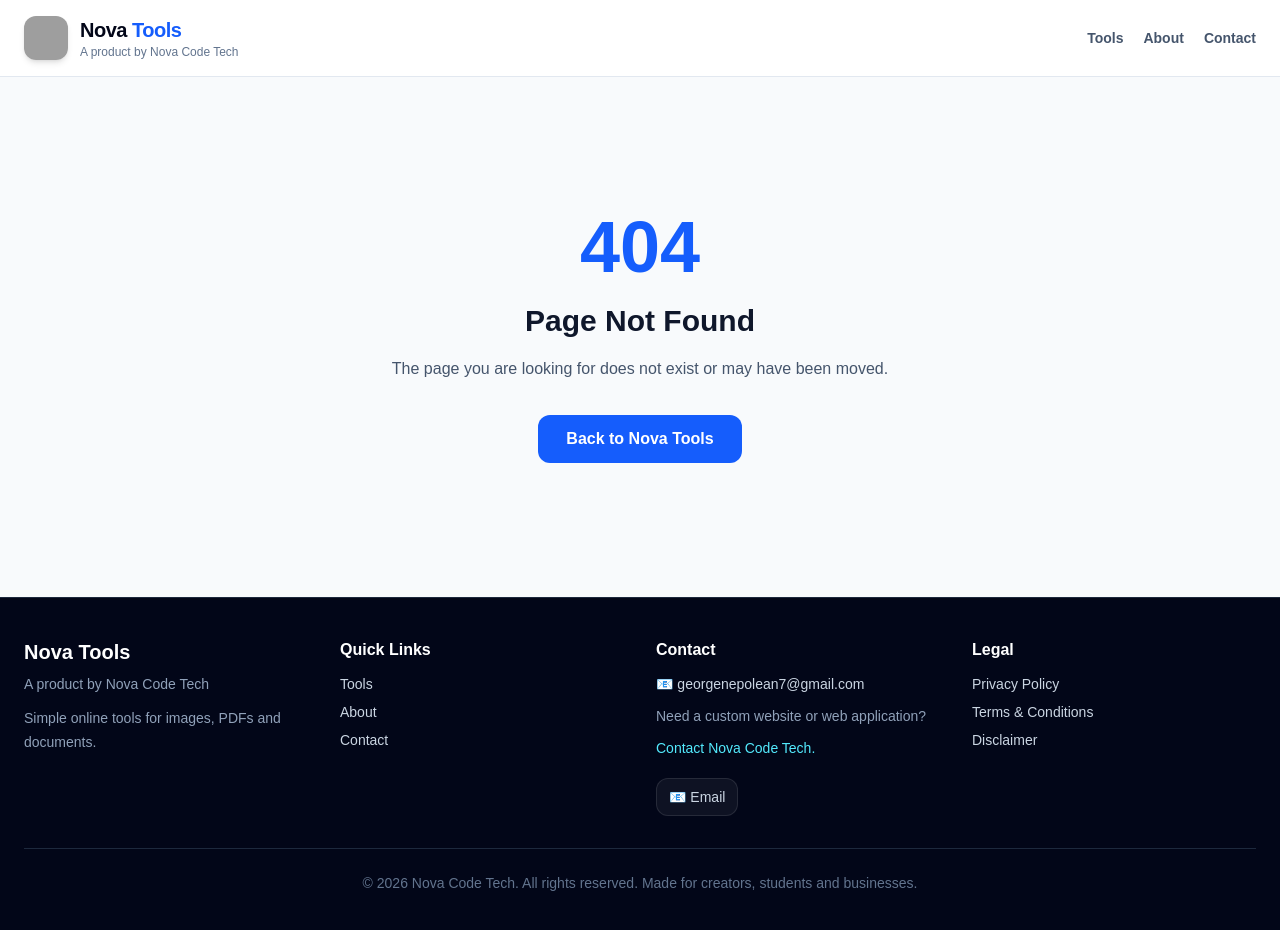
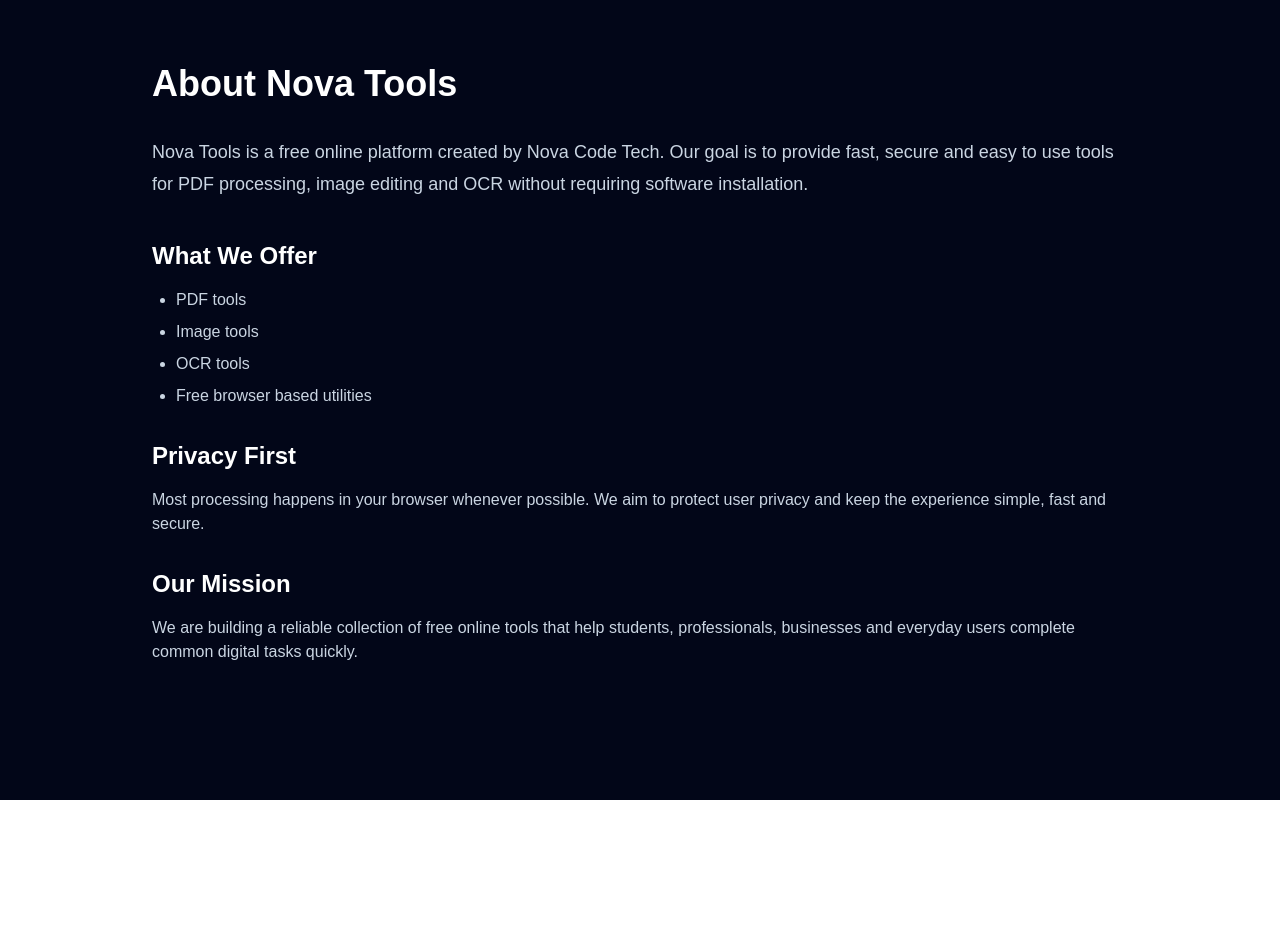
Before and after one commit to georgenepolean7-lgtm/novatools, a Next.js app: page /about in a window 1280 px wide. Before the commit this address had no page. Shown: the top 930 px of the page. After the commit the page ends 800 px from the top, so only its background shows below. Built offline with nearby package versions, Linux system fonts and the light colour scheme; grey boxes are pictures that could not be loaded.

Commit message:
Add About page

```diff
--- /dev/null
+++ b/app/about/page.tsx
@@ -0,0 +1,69 @@
+import type { Metadata } from "next";
+
+export const metadata: Metadata = {
+  title: "About Nova Tools",
+  description:
+    "Learn about Nova Tools, a free online platform that provides image, PDF and OCR tools.",
+};
+
+export default function AboutPage() {
+  return (
+    <main className="min-h-screen bg-slate-950 text-white">
+      <div className="mx-auto max-w-5xl px-6 py-16">
+
+        <h1 className="text-4xl font-bold">
+          About Nova Tools
+        </h1>
+
+        <p className="mt-8 text-lg leading-8 text-slate-300">
+          Nova Tools is a free online platform created by Nova Code Tech.
+          Our goal is to provide fast, secure and easy to use tools for
+          PDF processing, image editing and OCR without requiring software
+          installation.
+        </p>
+
+        <div className="mt-10 space-y-8">
+
+          <section>
+            <h2 className="text-2xl font-semibold">
+              What We Offer
+            </h2>
+
+            <ul className="mt-4 list-disc space-y-2 pl-6 text-slate-300">
+              <li>PDF tools</li>
+              <li>Image tools</li>
+              <li>OCR tools</li>
+              <li>Free browser based utilities</li>
+            </ul>
+          </section>
+
+          <section>
+            <h2 className="text-2xl font-semibold">
+              Privacy First
+            </h2>
+
+            <p className="mt-4 text-slate-300">
+              Most processing happens in your browser whenever possible.
+              We aim to protect user privacy and keep the experience simple,
+              fast and secure.
+            </p>
+          </section>
+
+          <section>
+            <h2 className="text-2xl font-semibold">
+              Our Mission
+            </h2>
+
+            <p className="mt-4 text-slate-300">
+              We are building a reliable collection of free online tools that
+              help students, professionals, businesses and everyday users
+              complete common digital tasks quickly.
+            </p>
+          </section>
+
+        </div>
+
+      </div>
+    </main>
+  );
+}
```
